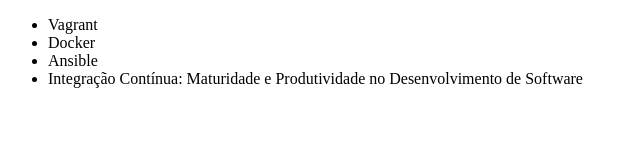
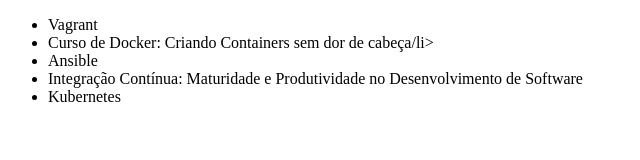
Before and after one commit to JuliodsSantos/alura-git, a plain HTML site: page index.html in a window 1280 px wide. Shown: the whole page, without its empty margins (0-640 px from the left). Drawn offline with Linux system fonts and the light colour scheme.

Commit message:
Atualizando curso de Docker

```diff
--- a/index.html
+++ b/index.html
@@ -7,9 +7,10 @@
 <body>
     <ul>
         <li>Vagrant</li>
-        <li>Docker</li>
+        <li>Curso de Docker: Criando Containers sem dor de cabeça/li>
         <li>Ansible</li>
         <li>Integração Contínua: Maturidade e Produtividade no Desenvolvimento de Software</li>
+        <li>Kubernetes</li>
     </ul>
 </body>
 </html>
```
